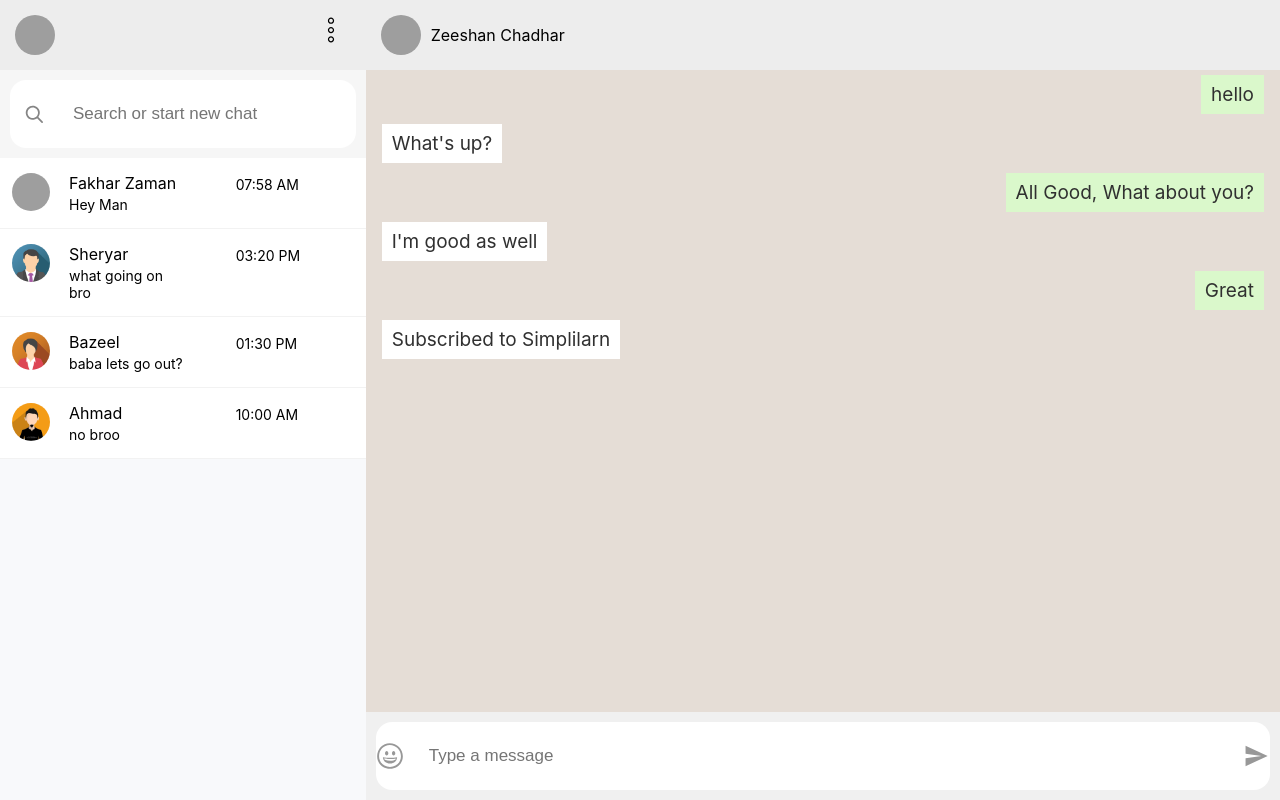
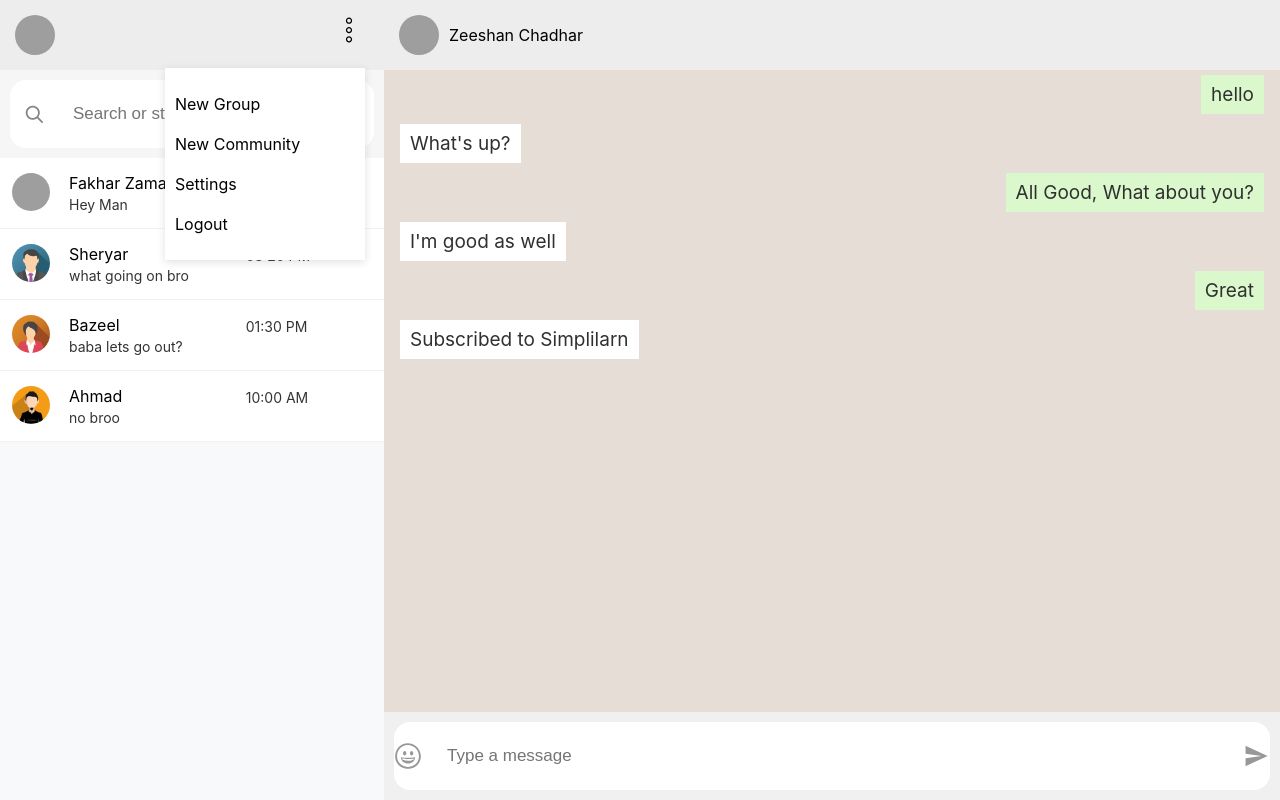
Before and after one commit to zeeshanch909/Whatsapp_Clone, a React (Create React App) app: page / in a window 1280 px wide. Both pictures are taken after a click on the icon 330 px from the left and 30 px from the top of the page. Built offline with nearby package versions, Linux system fonts and the light colour scheme; grey boxes are pictures that could not be loaded.

Commit message:
Menu functionality added successfully

```diff
--- a/src/components/ContactListComponents.js
+++ b/src/components/ContactListComponents.js
@@ -1,39 +1,43 @@
-import styled from "styled-components";
-import { contactList } from "../Data";
-import { CiMenuKebab } from "react-icons/ci";
-import MenuItems from "./MenuItems";
-import { useState } from "react";
+import React, { useState } from 'react';
+import { CiMenuKebab } from 'react-icons/ci';
+import styled from 'styled-components';
+import MenuItems from './MenuItems';
+import { contactList } from '../Data';
 
-const Container = styled.div`
-display:flex;
+export const Container = styled.div`
+  display: flex;
   flex-direction: column;
-height:100%;
-width: 100%;
-flex:0.8;
+  height: 100%;
+  width: 30%;
 `;
-const ProfileInfoDiv = styled.div`
+
+export const ProfileInfoDiv = styled.div`
   display: flex;
   flex-direction: row;
   justify-content: space-between;
   background: #ededed;
   padding: 15px;
 `;
+
 const ProfileImage = styled.img`
   width: 40px;
   height: 40px;
   border-radius: 50%;
 `;
+
 const Menu = styled(CiMenuKebab)`
   width: 40px;
   height: 30px;
   border-radius: 50%;
- justify-items: end;
-`
+  cursor: pointer; // Add cursor pointer for better UX
+`;
+
 const SearchBox = styled.div`
   display: flex;
   background: #f6f6f6;
-padding:10px ;
+  padding: 10px;
 `;
+
 export const SearchContainer = styled.div`
   display: flex;
   flex-direction: row;
@@ -42,11 +46,13 @@ border-radius: 16px;
   width: 100%;
   padding: 20px 0;
 `;
+
 const SearchIcon = styled.img`
   width: 28px;
   height: 28px;
   padding-left: 10px;
 `;
+
 export const SearchInput = styled.input`
   width: 100%;
   outline: none;
@@ -55,32 +61,37 @@ padding-left: 15px;
   font-size: 17px;
   margin-left: 10px;
 `;
+
 const ContactItem = styled.div`
   display: flex;
-    flex-direction : row;
+  flex-direction: row;
   border-bottom: 1px solid #f2f2f2;
   background: white;
   cursor: pointer;
   padding: 15px 12px;
   &:hover {
     background: #f2f2f2;
+  }
 `;
 
 const ProfileIcon = styled(ProfileImage)`
   width: 38px;
   height: 38px;
 `;
+
 const ContactName = styled.span`
   width: 100%;
   font-size: 16px;
-color:black;
+  color: black;
 `;
+
 const MessageText = styled.span`
   width: 80%;
   font-size: 14px;
   margin-top: 3px;
-color: rgba (0,0,0,0.8);
+  color: rgba(0, 0, 0, 0.8);
 `;
+
 const ContactInfo = styled.div`
   display: flex;
   flex-direction: column;
@@ -88,11 +99,7 @@ width: 100%;
   margin: 0 19px;
 `;
 
-
-
-
-const ContactComponent = (props) => {
-    const { userData } = props;
+const ContactComponent = ({ userData }) => {
     return (
         <ContactItem>
             <ProfileIcon src={userData.profilePic} />
@@ -106,22 +113,29 @@ const ContactComponent = (props) => {
 };
 
 const ContactListComponent = () => {
+    const [showMenu, setShowMenu] = useState(false);
 
-    return (<>
+    const toggleMenu = () => {
+        setShowMenu(!showMenu);
+        // console.log("Menu Clicked!");
+    };
+
+    return (
+        <>
             <Container>
                 <ProfileInfoDiv>
                     <ProfileImage src="/profile/chadhar.png" />
-                <Menu onClick={() => { }} />
-                <MenuItems />
+                    <Menu onClick={toggleMenu} />
+                    {showMenu && <MenuItems />}
                 </ProfileInfoDiv>
                 <SearchBox>
                     <SearchContainer>
-                    <SearchIcon src={"/search-icon.svg"} />
+                        <SearchIcon src={'/search-icon.svg'} />
                         <SearchInput placeholder="Search or start new chat" />
                     </SearchContainer>
                 </SearchBox>
-            {contactList.map((userData) => (
-                <ContactComponent userData={userData} />
+                {contactList.map((userData, index) => (
+                    <ContactComponent key={index} userData={userData} />
                 ))}
             </Container>
         </>
--- a/src/components/ConversationComponents.js
+++ b/src/components/ConversationComponents.js
@@ -6,7 +6,7 @@ const Container = styled.div`
 display: flex ;
 flex-direction: column;
 height: 100%;
-flex: 2;
+width: 70%;
 background: #f6f7f8;
 `;
 const ProfileHeader = styled.div`
--- a/src/components/MenuItems.js
+++ b/src/components/MenuItems.js
@@ -1,17 +1,29 @@
 import React from 'react'
-import styled from "styled-components";
+import { useState } from 'react'
+import '../styles/menu-items.css'
+import Settings from './Settings'
 
-const MenuContainer = styled.div`
-display: none;
-`
 
 const MenuItems = () => {
+  const [showSetting, setShowSetting] = useState(false)
+
+  const openSetting = () => {
+    setShowSetting(!showSetting);
+    console.log("settting Clicked!");
+  };
+
   return (
-    <MenuContainer>
-      <div>
-        <h1>menu items</h1>
+    <>
+      <div className='items-container'>
+        <ul>
+          <li>New Group</li>
+          <li>New Community</li>
+          <li onClick={openSetting}>Settings</li>
+          <li>Logout</li>
+        </ul>
       </div>
-    </MenuContainer>
+      {showSetting && <Settings />}
+    </>
   )
 }
 
--- /dev/null
+++ b/src/components/Settings.js
@@ -0,0 +1,19 @@
+import React from 'react'
+import '../styles/settings.css'
+
+
+const Settings = () => {
+  return (
+    <>
+      <div className="settings-container">
+
+        <div className="settings-heading">
+          Settings
+        </div>
+      </div>
+
+    </>
+  )
+}
+
+export default Settings
--- /dev/null
+++ b/src/styles/menu-items.css
@@ -0,0 +1,24 @@
+.items-container {
+  position: absolute;
+  left: 165px;
+  top: 68px;
+  background-color: white;
+  width: 200px;
+  box-shadow: rgba(99, 99, 99, 0.2) 0px 2px 8px 0px;
+}
+
+.items-container>ul {
+  display: flex;
+  flex-direction: column;
+  list-style: none;
+  padding-left: 0;
+}
+
+.items-container>ul>li {
+  cursor: pointer;
+  padding: 10px;
+}
+
+.items-container>ul>li:hover {
+  background-color: lightgray;
+}
--- /dev/null
+++ b/src/styles/settings.css
@@ -0,0 +1,13 @@
+.settings-container {
+  position: absolute;
+  background-color: blueviolet;
+  height: 100%;
+  width: 30%;
+}
+
+.settings-heading {
+  background-color: rgba(9, 73, 9, 0.945);
+  color: white;
+  text-align: center;
+  padding: 15px;
+}
```
Lines whose indentation alone changed are shown as unchanged.
